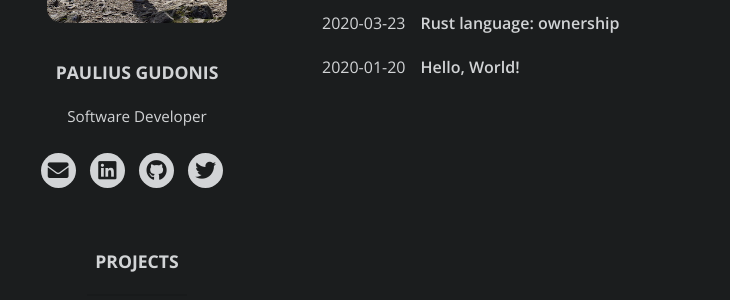
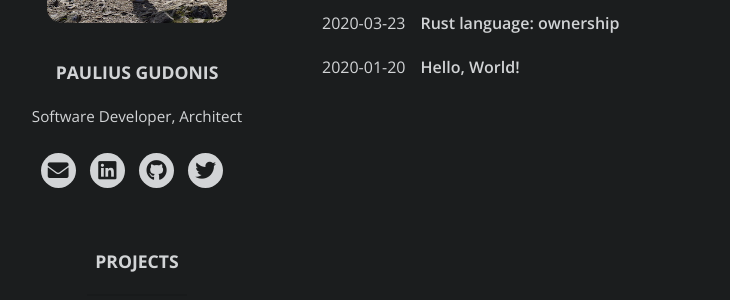
Before and after one commit to nakkht/pgu.dev, a Jekyll site: the page built from index.html, in a window 1280 px wide. Shown: the part 378-678 px from the top of the page, without its empty margins (133-863 px from the left). Built offline with Jekyll 4.4.1, drawn with Linux system fonts in a browser that asks for light colours; nearby versions of some CDN libraries.

Commit message:
Updated description

```diff
--- a/_config.yml
+++ b/_config.yml
@@ -8,7 +8,7 @@ theme_settings:
   profile:
     image: assets/img/me.jpg
     username: Paulius Gudonis
-    description: Software Developer
+    description: Software Developer, Architect
 
     skills:
         - skill: Android / iOS, Java, Kotlin, Swift, Objective-C, Python, Go, Rust, C#, Git, ASP.NET Core, Docker
```
